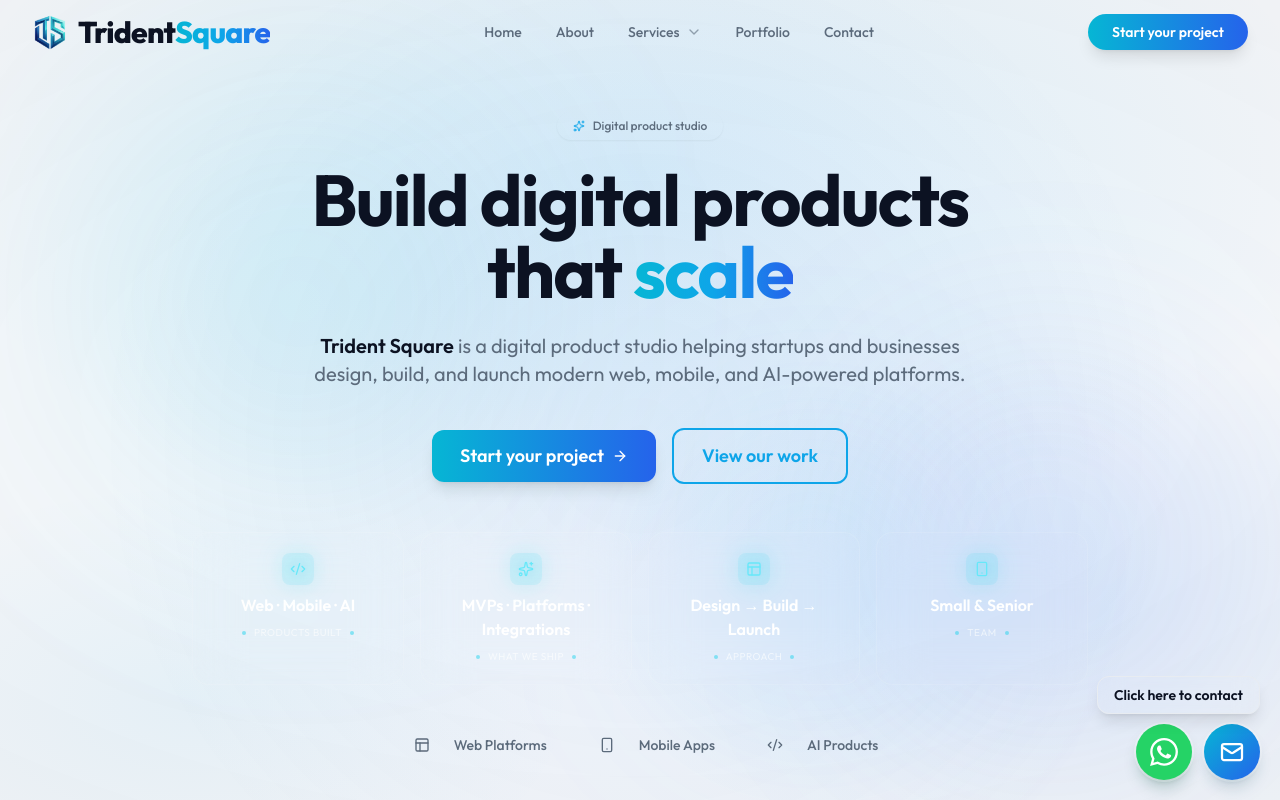
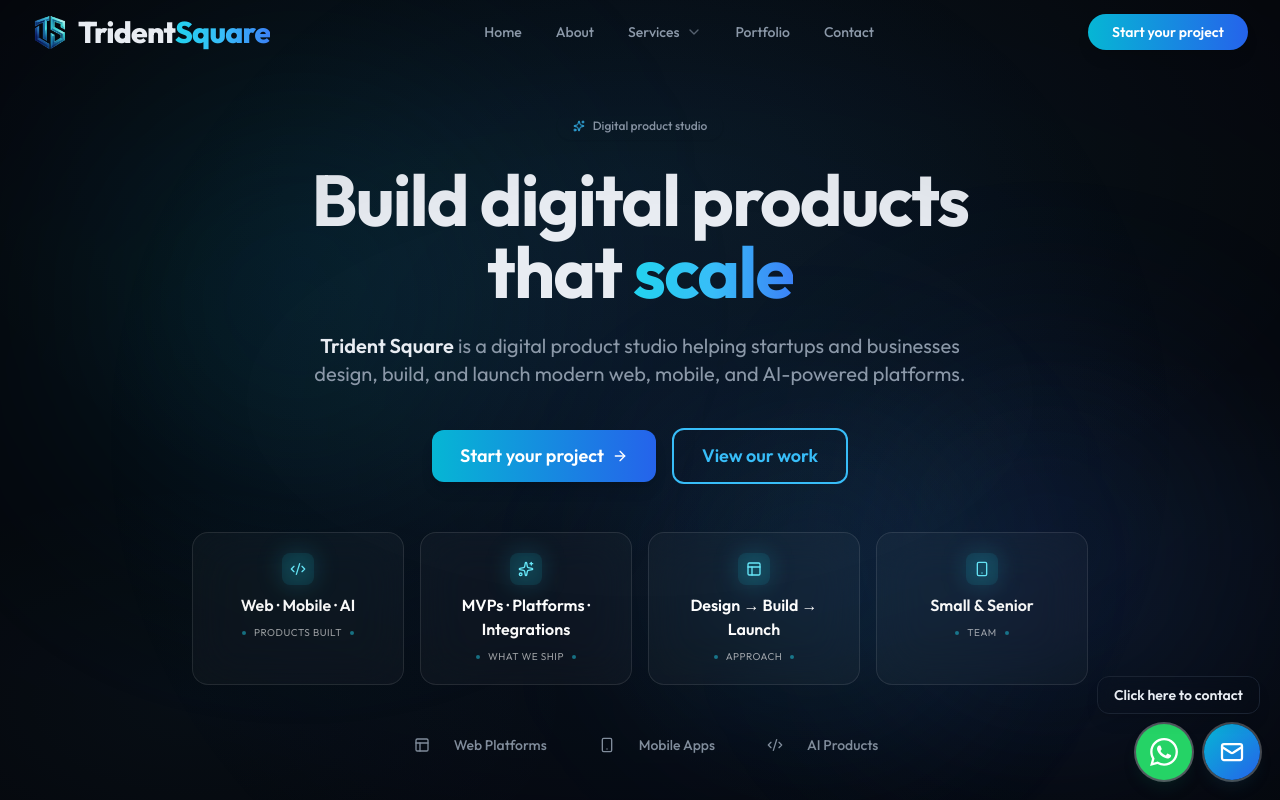
Before and after one commit to Trident-Square/Trident-square, a Next.js app: page / in a window 1280 px wide. Shown: the top 800 px of the page. Built offline with nearby package versions, Linux system fonts and the light colour scheme.

Commit message:
theme fix

```diff
--- a/components/providers/ThemeProvider.tsx
+++ b/components/providers/ThemeProvider.tsx
@@ -4,7 +4,8 @@
 
 const STORAGE_KEY = 'trident-theme'
 
-type Theme = 'light' | 'dark'
+// Only 'dark' theme for now
+type Theme = 'dark'
 
 const ThemeContext = createContext<{
   theme: Theme
@@ -12,50 +13,21 @@
   toggleTheme: () => void
 } | null>(null)
 
-function getInitialTheme(): Theme {
-  if (typeof window === 'undefined') return 'light'
-  const stored = localStorage.getItem(STORAGE_KEY) as Theme | null
-  if (stored === 'light' || stored === 'dark') return stored
-  return window.matchMedia('(prefers-color-scheme: dark)').matches ? 'dark' : 'light'
-}
-
 function applyTheme(theme: Theme) {
-  document.documentElement.classList.toggle('dark', theme === 'dark')
+  // Always add the dark class
+  document.documentElement.classList.add('dark')
   localStorage.setItem(STORAGE_KEY, theme)
 }
 
 export function ThemeProvider({ children }: { children: React.ReactNode }) {
-  const [theme, setThemeState] = useState<Theme>('light')
-  const [mounted, setMounted] = useState(false)
+  const [theme, setThemeState] = useState<Theme>('dark')
 
   useEffect(() => {
-    const t = getInitialTheme()
-    setThemeState(t)
-    applyTheme(t)
-    setMounted(true)
+    applyTheme('dark')
   }, [])
 
-  useEffect(() => {
-    if (!mounted) return
-    applyTheme(theme)
-  }, [theme, mounted])
-
-  useEffect(() => {
-    if (!mounted) return
-    const media = window.matchMedia('(prefers-color-scheme: dark)')
-    const handler = () => {
-      const stored = localStorage.getItem(STORAGE_KEY)
-      if (stored === 'light' || stored === 'dark') return
-      const next = media.matches ? 'dark' : 'light'
-      setThemeState(next)
-      applyTheme(next)
-    }
-    media.addEventListener('change', handler)
-    return () => media.removeEventListener('change', handler)
-  }, [mounted])
-
   const setTheme = (t: Theme) => setThemeState(t)
-  const toggleTheme = () => setThemeState((prev) => (prev === 'dark' ? 'light' : 'dark'))
+  const toggleTheme = () => setThemeState('dark') // for now, toggle does nothing
 
   return (
     <ThemeContext.Provider value={{ theme, setTheme, toggleTheme }}>
```
